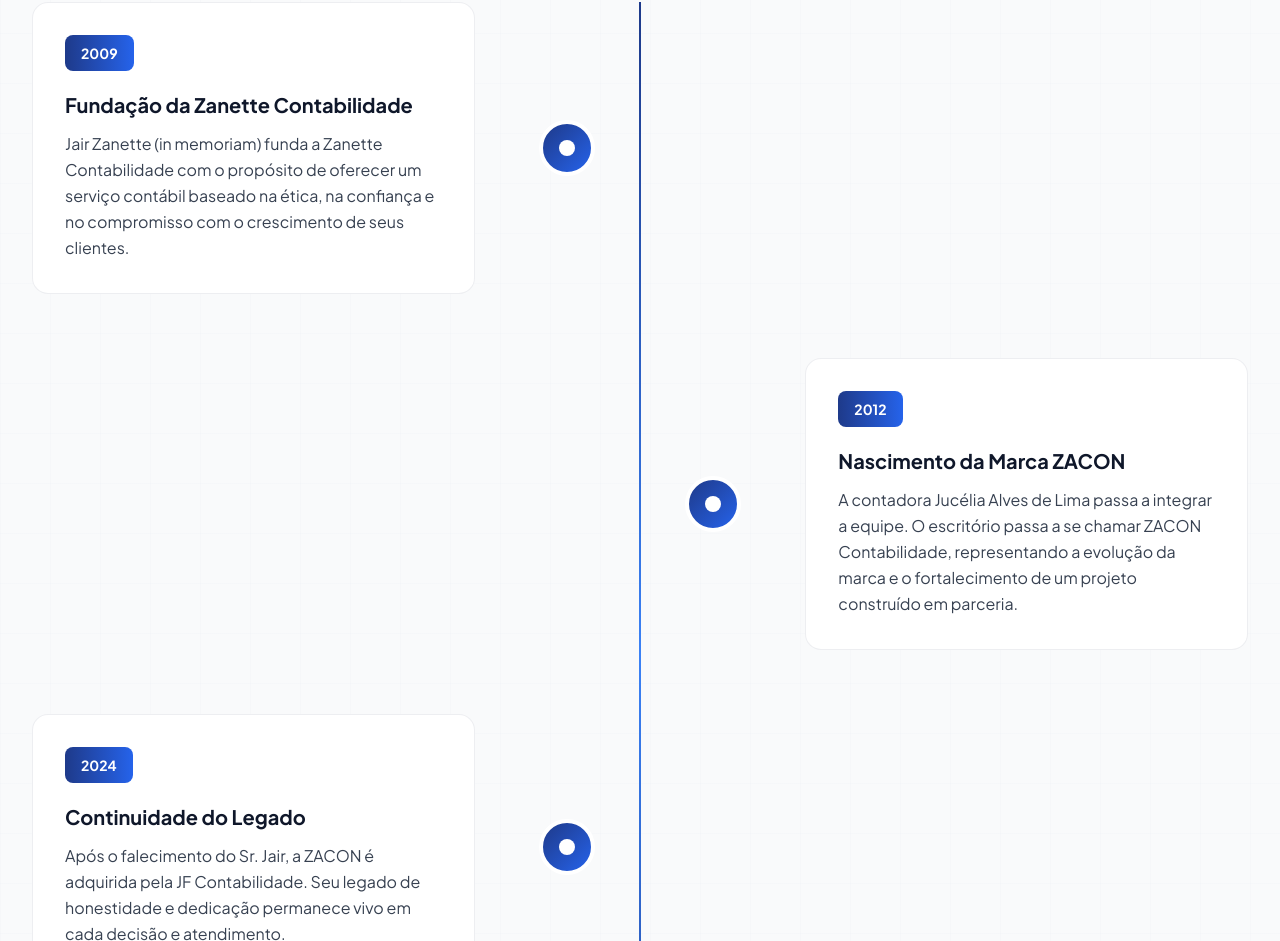
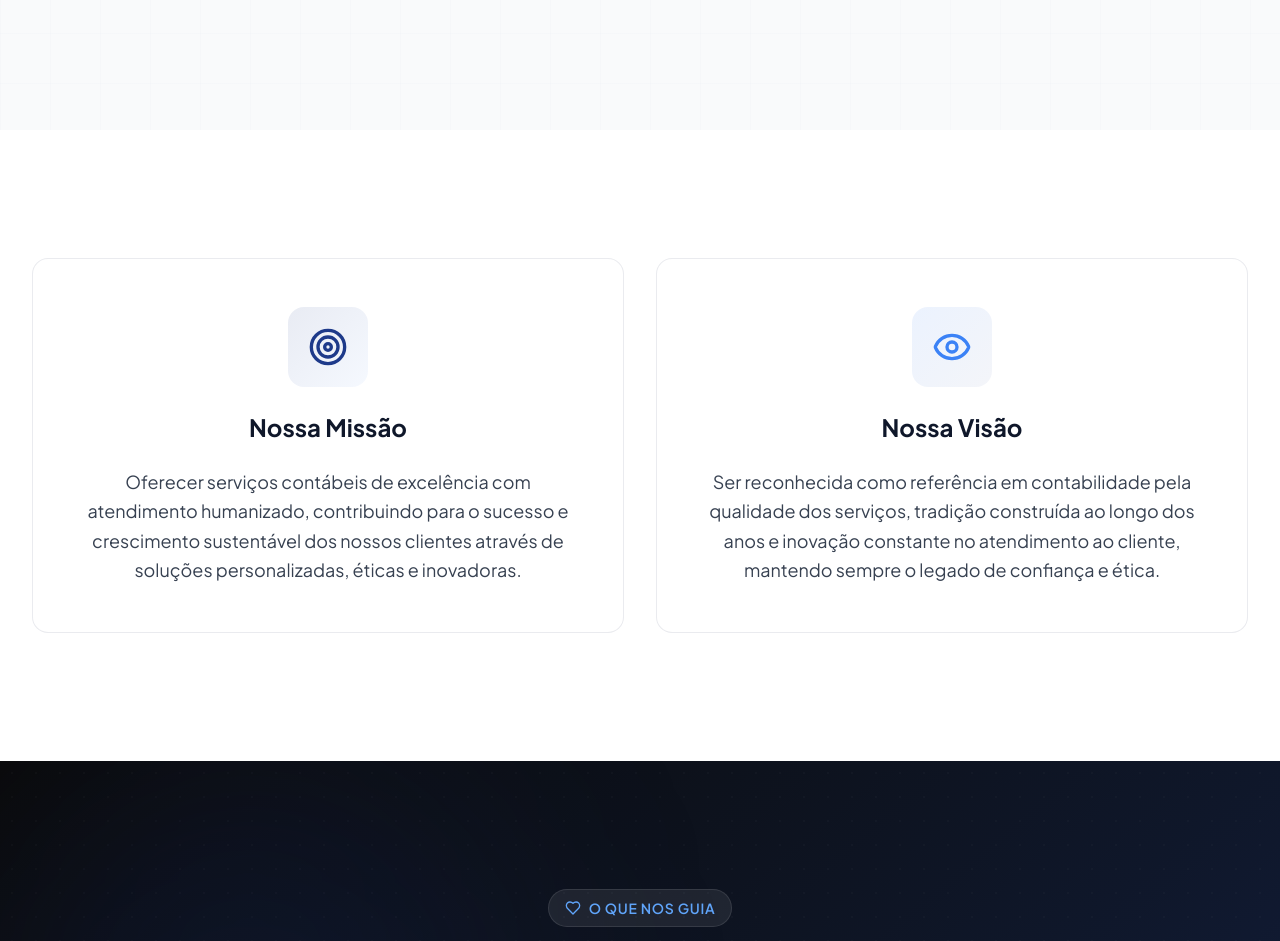
Before and after one commit to fastteam7/ZaconF, a Next.js app: page /sobre in a window 1280 px wide. Shown: the part 1859-2800 px from the top of the page. Built offline with nearby package versions, Linux system fonts and the light colour scheme.

Commit message:
FEAT remoção do nome dos sócios

```diff
--- a/app/page.tsx
+++ b/app/page.tsx
@@ -190,40 +190,40 @@
       "Desde 2012 na ZACON, Jucélia é responsável pela gestão contábil e pelo relacionamento com clientes. Sua experiência e dedicação garantem um atendimento de excelência e resultados consistentes.",
     image: "/team/jucelia.jpg",
   },
-  {
-    name: "Fernando Bressan Zanette",
-    role: "Técnico em Contabilidade e Sócio",
-    description:
-      "Fernando traz uma visão moderna e inovadora para a gestão da empresa, unindo tecnologia de ponta e eficiência aos processos contábeis tradicionais.",
-    image: "/team/fernando.jpg",
-  },
+  // {
+  //   name: "Fernando Bressan Zanette",
+  //   role: "Técnico em Contabilidade e Sócio",
+  //   description:
+  //     "Fernando traz uma visão moderna e inovadora para a gestão da empresa, unindo tecnologia de ponta e eficiência aos processos contábeis tradicionais.",
+  //   image: "/team/fernando.jpg",
+  // },
 ];
 
 const timeline = [
-  {
-    year: "2009",
-    title: "Fundação",
-    description:
-      "Jair Zanette (in memoriam) funda a Zanette Contabilidade com o propósito de oferecer serviço contábil baseado na ética, confiança e compromisso com o cliente.",
-  },
-  {
-    year: "2012",
-    title: "Nascimento da ZACON",
-    description:
-      "Jucélia Alves de Lima integra a equipe e nasce a marca ZACON Contabilidade, representando a evolução e fortalecimento do projeto original.",
-  },
-  {
-    year: "2024",
-    title: "Continuidade do Legado",
-    description:
-      "Após o falecimento do Sr. Jair, a ZACON é adquirida pela JF Contabilidade, mantendo vivo seu legado de honestidade e dedicação aos clientes.",
-  },
-  {
-    year: "Hoje",
-    title: "Nova Era de Excelência",
-    description:
-      "Jucélia Alves de Lima e Fernando Bressan Zanette lideram a empresa, unindo a tradição de décadas com inovação e tecnologia de ponta.",
-  },
+  // {
+  //   year: "2009",
+  //   title: "Fundação",
+  //   description:
+  //     "Jair Zanette (in memoriam) funda a Zanette Contabilidade com o propósito de oferecer serviço contábil baseado na ética, confiança e compromisso com o cliente.",
+  // },
+  // {
+  //   year: "2012",
+  //   title: "Nascimento da ZACON",
+  //   description:
+  //     "Jucélia Alves de Lima integra a equipe e nasce a marca ZACON Contabilidade, representando a evolução e fortalecimento do projeto original.",
+  // },
+  // {
+  //   year: "2024",
+  //   title: "Continuidade do Legado",
+  //   description:
+  //     "Após o falecimento do Sr. Jair, a ZACON é adquirida pela JF Contabilidade, mantendo vivo seu legado de honestidade e dedicação aos clientes.",
+  // },
+  // {
+  //   year: "Hoje",
+  //   title: "Nova Era de Excelência",
+  //   description:
+  //     "Jucélia Alves de Lima e Fernando Bressan Zanette lideram a empresa, unindo a tradição de décadas com inovação e tecnologia de ponta.",
+  // },
 ];
 
 const faqs = [
@@ -762,14 +762,7 @@
                 <div className="inline-flex items-center justify-center w-12 h-12 rounded-xl bg-zacon-corporate/10 text-zacon-corporate mb-4">
                   <Heart className="h-6 w-6" />
                 </div>
-                <p className="text-lg text-zacon-graphite leading-relaxed">
-                  <span className="font-bold text-zacon-navy">
-                    Continuidade do Legado:
-                  </span>{" "}
-                  O legado de honestidade, dedicação e respeito às pessoas deixado
-                  por Jair Zanette (in memoriam) permanece vivo em cada decisão e
-                  em cada atendimento da ZACON.
-                </p>
+
               </div>
             </div>
           </AnimatedSection>
--- a/app/sobre/page.tsx
+++ b/app/sobre/page.tsx
@@ -31,40 +31,40 @@
     "escritório contábil florianópolis",
     "jair zanette",
     "jucelia alves de lima",
-    "fernando bressan zanette",
+    // "fernando bressan zanette",
   ],
   pathname: "/sobre",
 });
 
 const timeline = [
-  {
-    year: "2009",
-    title: "Fundação da Zanette Contabilidade",
-    description:
-      "Jair Zanette (in memoriam) funda a Zanette Contabilidade com o propósito de oferecer um serviço contábil baseado na ética, na confiança e no compromisso com o crescimento de seus clientes.",
-    highlight: true,
-  },
-  {
-    year: "2012",
-    title: "Nascimento da Marca ZACON",
-    description:
-      "A contadora Jucélia Alves de Lima passa a integrar a equipe. O escritório passa a se chamar ZACON Contabilidade, representando a evolução da marca e o fortalecimento de um projeto construído em parceria.",
-    highlight: true,
-  },
-  {
-    year: "2024",
-    title: "Continuidade do Legado",
-    description:
-      "Após o falecimento do Sr. Jair, a ZACON é adquirida pela JF Contabilidade. Seu legado de honestidade e dedicação permanece vivo em cada decisão e atendimento.",
-    highlight: true,
-  },
-  {
-    year: "Hoje",
-    title: "Nova Era de Excelência",
-    description:
-      "Jucélia Alves de Lima e Fernando Bressan Zanette dão continuidade ao sonho iniciado pelo Sr. Jair, unindo tradição, conhecimento, inovação e tecnologia de ponta.",
-    highlight: false,
-  },
+  // {
+  //   year: "2009",
+  //   title: "Fundação da Zanette Contabilidade",
+  //   description:
+  //     "Jair Zanette (in memoriam) funda a Zanette Contabilidade com o propósito de oferecer um serviço contábil baseado na ética, na confiança e no compromisso com o crescimento de seus clientes.",
+  //   highlight: true,
+  // },
+  // {
+  //   year: "2012",
+  //   title: "Nascimento da Marca ZACON",
+  //   description:
+  //     "A contadora Jucélia Alves de Lima passa a integrar a equipe. O escritório passa a se chamar ZACON Contabilidade, representando a evolução da marca e o fortalecimento de um projeto construído em parceria.",
+  //   highlight: true,
+  // },
+  // {
+  //   year: "2024",
+  //   title: "Continuidade do Legado",
+  //   description:
+  //     "Após o falecimento do Sr. Jair, a ZACON é adquirida pela JF Contabilidade. Seu legado de honestidade e dedicação permanece vivo em cada decisão e atendimento.",
+  //   highlight: true,
+  // },
+  // {
+  //   year: "Hoje",
+  //   title: "Nova Era de Excelência",
+  //   description:
+  //     "Jucélia Alves de Lima e Fernando Bressan Zanette dão continuidade ao sonho iniciado pelo Sr. Jair, unindo tradição, conhecimento, inovação e tecnologia de ponta.",
+  //   highlight: false,
+  // },
 ];
 
 const values = [
@@ -115,13 +115,13 @@
       "Com formação em Ciências Contábeis e experiência de mais de uma década na ZACON, Jucélia é responsável pela gestão contábil e pelo relacionamento próximo com os clientes. Sua dedicação e expertise garantem um atendimento de excelência.",
     initials: "JL",
   },
-  {
-    name: "Fernando Bressan Zanette",
-    role: "Técnico em Contabilidade e Sócio",
-    description:
-      "Fernando traz uma visão moderna e inovadora para a gestão da empresa, unindo tecnologia e eficiência aos processos contábeis. Seu compromisso com a qualidade reflete os valores da ZACON.",
-    initials: "FZ",
-  },
+  // {
+  //   name: "Fernando Bressan Zanette",
+  //   role: "Técnico em Contabilidade e Sócio",
+  //   description:
+  //     "Fernando traz uma visão moderna e inovadora para a gestão da empresa, unindo tecnologia e eficiência aos processos contábeis. Seu compromisso com a qualidade reflete os valores da ZACON.",
+  //   initials: "FZ",
+  // },
 ];
 
 export default function SobrePage() {
@@ -208,9 +208,7 @@
                     tecnologia e soluções estratégicas para empresas e pessoas físicas.
                   </p>
                   <p>
-                    Nossa história começou em 2009, quando{" "}
-                    <strong className="text-zacon-navy">Jair Zanette (in memoriam)</strong> fundou a Zanette
-                    Contabilidade com o propósito de oferecer um serviço contábil
+                    Nossa história começou em 2009, com o propósito de oferecer um serviço contábil
                     baseado na ética, na confiança e no compromisso com o
                     crescimento de seus clientes.
                   </p>
@@ -470,24 +468,6 @@
             ))}
           </div>
 
-          <AnimatedSection delay={400}>
-            <div className="mt-16 max-w-4xl mx-auto">
-              <div className="rounded-2xl bg-gradient-to-r from-zacon-light-ultra via-white to-zacon-light-ultra border border-zacon-light p-10 text-center">
-                <div className="inline-flex items-center justify-center w-14 h-14 rounded-2xl bg-zacon-corporate/10 text-zacon-corporate mb-6">
-                  <Heart className="h-7 w-7" />
-                </div>
-                <h3 className="text-xl font-bold text-zacon-navy">
-                  Em Memória de Jair Zanette
-                </h3>
-                <p className="mt-4 text-zacon-graphite-light leading-relaxed text-lg max-w-2xl mx-auto">
-                  O legado de honestidade, dedicação e respeito às pessoas
-                  deixado pelo fundador Jair Zanette permanece vivo em cada
-                  decisão, em cada atendimento e nos valores que continuam
-                  guiando a ZACON Contabilidade.
-                </p>
-              </div>
-            </div>
-          </AnimatedSection>
         </div>
       </section>
     </>
--- a/lib/seo.ts
+++ b/lib/seo.ts
@@ -138,10 +138,10 @@
       role: "Contadora e Sócia-Diretora",
       crc: "CRC/SC",
     },
-    {
-      name: "Fernando Bressan Zanette",
-      role: "Técnico em Contabilidade e Sócio",
-    },
+    // {
+    //   name: "Fernando Bressan Zanette",
+    //   role: "Técnico em Contabilidade e Sócio",
+    // },
   ],
 };
 
```
